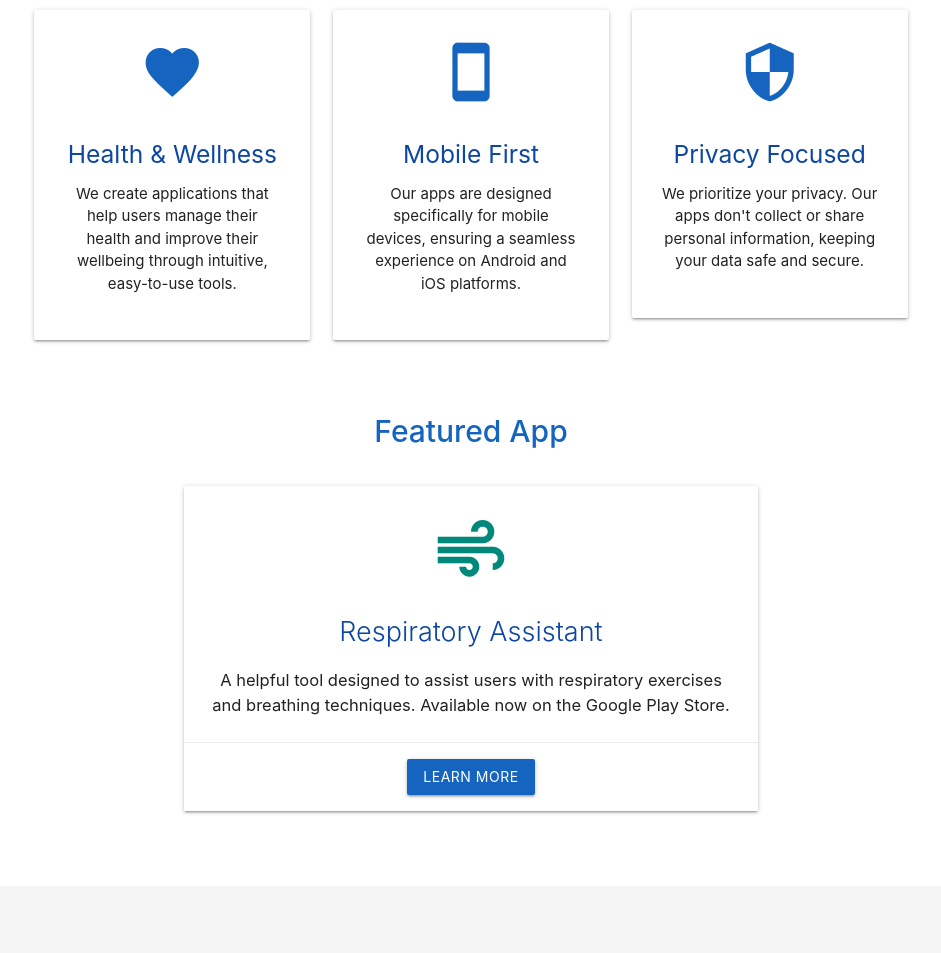
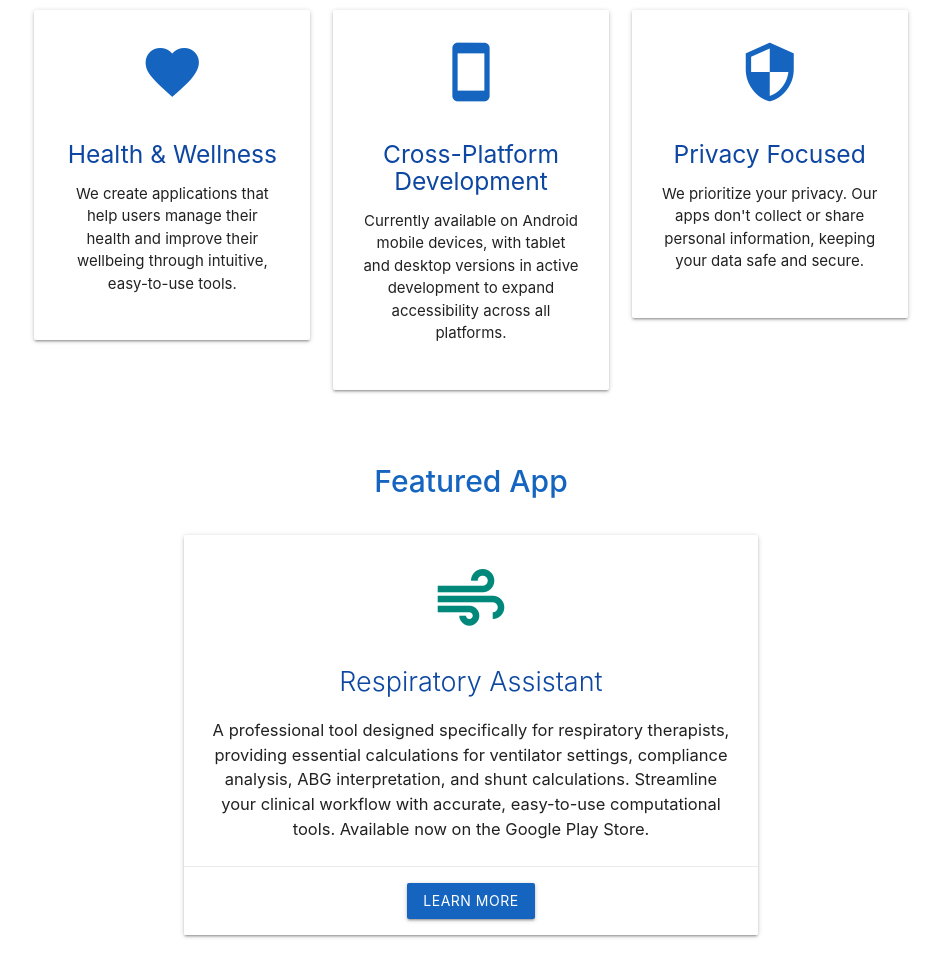
Before and after one commit to patrickofdenver/my-website, a plain HTML site: page index.html in a window 1280 px wide. Shown: the part 549-1502 px from the top of the page, without its empty margins (169-1110 px from the left). Drawn offline with nearby package versions, Linux system fonts and the light colour scheme.

Commit message:
Revise feature descriptions in index.html
Updated content to reflect cross-platform development and enhanced description for the Respiratory Assistant tool.

```diff
--- a/index.html
+++ b/index.html
@@ -121,8 +121,8 @@
       <div class="col s12 m6 l4">
         <div class="card feature-card">
           <i class="material-icons">smartphone</i>
-          <h5>Mobile First</h5>
-          <p>Our apps are designed specifically for mobile devices, ensuring a seamless experience on Android and iOS platforms.</p>
+          <h5>Cross-Platform Development</h5>
+          <p>Currently available on Android mobile devices, with tablet and desktop versions in active development to expand accessibility across all platforms.</p>
         </div>
       </div>
       <div class="col s12 m6 l4">
@@ -148,8 +148,9 @@
                 Respiratory Assistant
               </span>
               <p style="font-size: 1.1rem; text-align: center; margin-top: 20px;">
-                A helpful tool designed to assist users with respiratory exercises and breathing techniques.
-                Available now on the Google Play Store.
+                A professional tool designed specifically for respiratory therapists, providing essential calculations for
+                ventilator settings, compliance analysis, ABG interpretation, and shunt calculations. Streamline your clinical
+                workflow with accurate, easy-to-use computational tools. Available now on the Google Play Store.
               </p>
             </div>
             <div class="card-action center-align">
```
